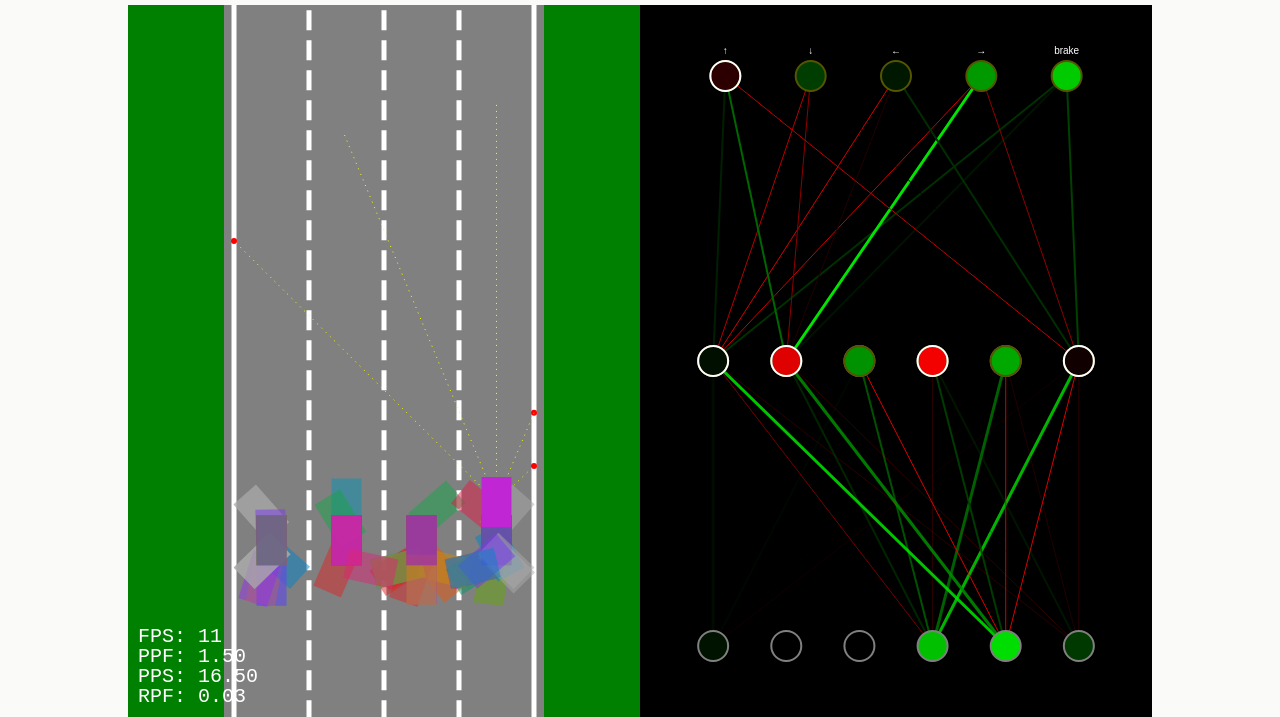
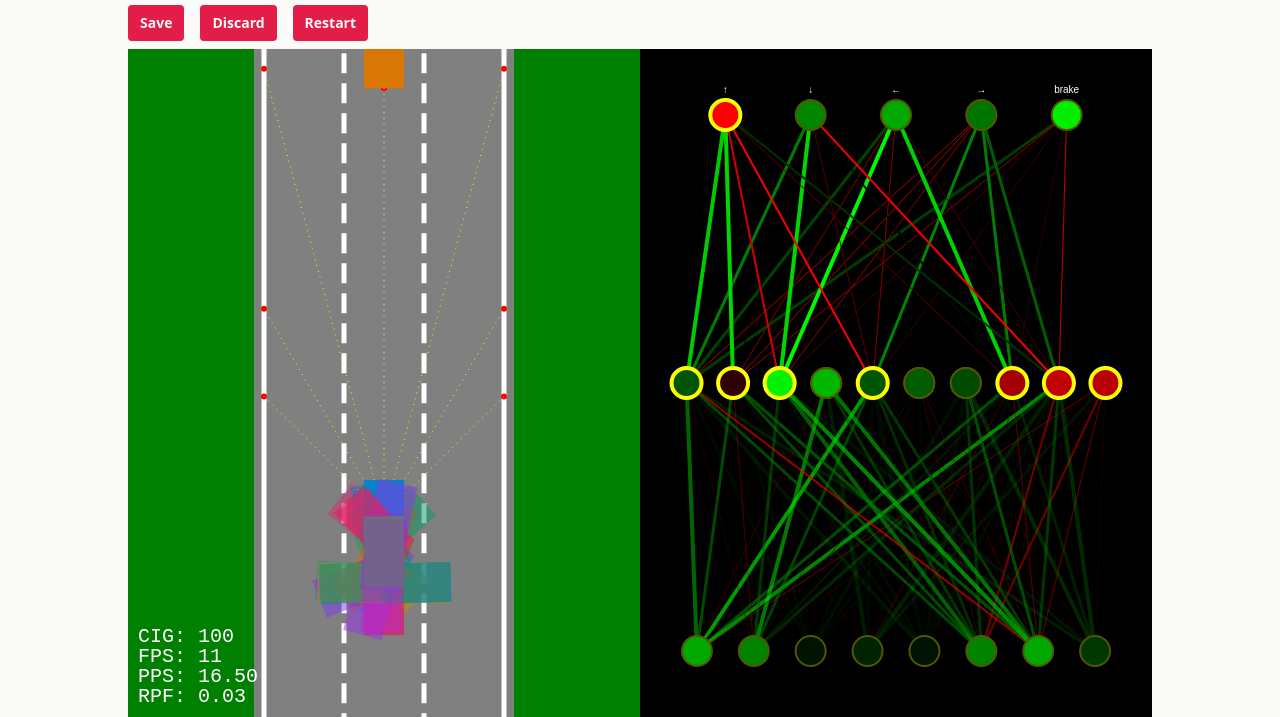
Before and after one commit to antoniocolagreco/car-driving, an Astro site: page /drive in a window 1280 px wide. Shown: the part 83-800 px from the top of the page. Built offline with nearby package versions, Linux system fonts and the light colour scheme; Astro itself is replaced by a stand-in of ours; animation ran at ten frames a second.

Commit message:
improvements

```diff
--- a/package.json
+++ b/package.json
@@ -13,12 +13,12 @@
         "@astrojs/check": "^0.3.4",
         "@astrojs/tailwind": "^5.1.0",
         "@fontsource-variable/nunito": "^5.0.17",
-        "astro": "^4.1.1",
+        "astro": "^4.1.3",
         "tailwindcss": "^3.4.1",
         "typescript": "^5.3.3"
     },
     "devDependencies": {
-        "@types/node": "^20.10.7",
+        "@types/node": "^20.11.4",
         "node": "^21.2.0"
     }
 }
--- a/src/components/SelfDrivingCar.astro
+++ b/src/components/SelfDrivingCar.astro
@@ -1,11 +1,13 @@
 ---
 import type { HTMLAttributes } from 'astro/types'
+import Button from '../components/Button.astro'
 
 type Props = HTMLAttributes<'div'>
 const { class: className, ...otherProps } = Astro.props
 ---
 
 <script>
+    // import { init } from "../libs/selfDrivingCar"
     import { init } from '../libs/selfDrivingCar'
     document.addEventListener('astro:page-load', () => {
         const drive = document.querySelector('#drive') as HTMLElement
@@ -13,4 +15,11 @@ const { class: className, ...otherProps } = Astro.props
     })
 </script>
 
-<div id='drive' class:list={[className]} {...otherProps}></div>
+<div class='h-full flex flex-col grow'>
+    <div class='flex gap-4 mb-2 w-full'>
+        <Button id='save-network'>Save</Button>
+        <Button id='discard-network'>Discard</Button>
+        <Button id='restart-network'>Restart</Button>
+    </div>
+    <div id='drive' class:list={[className]} {...otherProps}></div>
+</div>
--- a/src/libs/selfDrivingCar.ts
+++ b/src/libs/selfDrivingCar.ts
@@ -6,7 +6,10 @@ import Road from '../models/Road'
 import Sensor from '../models/Sensor'
 import Size from '../models/Size'
 import Stats from '../models/Stats'
+import type Vehicle from '../models/Vehicle'
 import Visualizer from '../models/Visualizer'
+
+const BEST_NETWORK_KEY = 'BestNetwork'
 
 export function init(container: HTMLElement) {
     const carCanvas = document.createElement('canvas')
@@ -44,25 +47,58 @@ export function init(container: HTMLElement) {
     })
     const road = new Road({
         position: new Point(carCanvas.width / 2, carCanvas.height / 2),
-        size: new Size(300, map.size.height),
+        size: new Size(240, map.size.height),
+        lanesCount: 3,
     })
 
-    const cars = generateCars(100, road)
+    let cars: Array<Vehicle> = []
+    let traffic: Array<Vehicle> = []
+    let aliveCars: Array<Vehicle> = []
+    let activeCar: Vehicle
+    let checkpoint: number
+    let interval: NodeJS.Timeout | undefined
 
-    let activeCar = cars[0]
+    const restart = () => {
+        const bestNetwork = loadNetwork()
+        cars = generateCars(100, road)
+        activeCar = cars[0]
+        checkpoint = activeCar.position.y
+        clearInterval(interval)
+        interval = undefined
+        activeCar.fillStyle = 'white'
 
-    const traffic = [
-        new Car({ position: road.getLanePosition(0, -250) }),
-        new Car({ position: road.getLanePosition(1, -500) }),
-        new Car({ position: road.getLanePosition(2, -750) }),
-        new Car({ position: road.getLanePosition(3, -1000) }),
-    ]
+        if (bestNetwork) {
+            activeCar.network = bestNetwork
+            if (activeCar.network) {
+                for (let index = 1; index < cars.length; index++) {
+                    cars[index].network = NeuralNetwork.getMutatedNetwork(activeCar.network, 0.2)
+                }
+            }
+        }
 
-    console.log(traffic)
+        traffic = generateTraffic(20, road)
 
-    for (let vehicle of traffic) {
-        vehicle.controls.forward = true
+        // for (let vehicle of traffic) {
+        //     vehicle.controls.forward = true
+        // }
+
+        if (networkContext && activeCar.network) {
+            Visualizer.drawNetworkIn(networkContext, activeCar.network)
+        }
     }
+
+    restart()
+
+    document.querySelector('#save-network')?.addEventListener('click', () => {
+        if (!activeCar.network) return
+        saveNetwork(activeCar.network)
+    })
+    document.querySelector('#discard-network')?.addEventListener('click', () => {
+        deleteNetwork()
+    })
+    document.querySelector('#restart-network')?.addEventListener('click', () => {
+        restart()
+    })
 
     let targetFPS = 60
     let framesInterval = 1000 / targetFPS
@@ -85,10 +121,36 @@ export function init(container: HTMLElement) {
 
         resizeCanvas()
 
-        activeCar.sensor!.visibleRays = false
         activeCar.controls.release()
+        activeCar.setGhost(true)
         activeCar = getBestCar(cars)
+
+        if (!interval) {
+            interval = setInterval(() => {
+                const distance = checkpoint - activeCar.position.y
+                if (distance < 100) {
+                    if (activeCar.network) {
+                        saveNetwork(activeCar.network)
+                    }
+                    restart()
+                }
+                checkpoint = activeCar.position.y
+            }, 5000)
+        }
+
         activeCar.controls.drive()
+        activeCar.setGhost(false)
+
+        aliveCars = getAliveCars(cars)
+        killLosers(aliveCars, activeCar, 3000)
+        if (aliveCars.length <= 1) {
+            if (activeCar.network) {
+                if (activeCar.network) {
+                    saveNetwork(activeCar.network)
+                }
+                restart()
+            }
+        }
 
         for (let car of cars) {
             car.checkCollisions(...road.borders, ...traffic.map((v) => v.shape))
@@ -104,10 +166,11 @@ export function init(container: HTMLElement) {
 
         for (let car of cars) {
             car.drawIn(carContext)
-            for (let vehicle of traffic) {
-                vehicle.checkCollisions(car.shape)
-                vehicle.drawIn(carContext)
-            }
+        }
+
+        for (let vehicle of traffic) {
+            vehicle.checkCollisions(...cars.map((v) => v.shape))
+            vehicle.drawIn(carContext)
         }
 
         carContext.translate(-translateX, -translateY)
@@ -123,8 +186,8 @@ export function init(container: HTMLElement) {
         carContext.font = '20px monospace'
         carContext.textAlign = 'left'
         carContext.textBaseline = 'bottom'
-        carContext.fillText(`FPS: ${currentFps}`, 10, carCanvas.height - 70)
-        carContext.fillText(`PPF: ${Math.abs(activeCar.speed).toFixed(2)}`, 10, carCanvas.height - 50)
+        carContext.fillText(`CIG: ${aliveCars.length}`, 10, carCanvas.height - 70)
+        carContext.fillText(`FPS: ${currentFps}`, 10, carCanvas.height - 50)
         carContext.fillText(`PPS: ${(activeCar.speed * currentFps).toFixed(2)}`, 10, carCanvas.height - 30)
         carContext.fillText(`RPF: ${activeCar.steeringPower.toFixed(2)}`, 10, carCanvas.height - 10)
 
@@ -139,28 +202,82 @@ export function init(container: HTMLElement) {
 const generateCars = (n: number, road: Road) => {
     const cars = []
 
-    const stats = new Stats({ maxSpeed: 10, acceleration: 0.03, maxReverse: 1, breakPower: 0.05 })
+    const stats = new Stats({ maxSpeed: 10, acceleration: 0.03, maxReverse: 1, breakPower: 0.1 })
 
     for (let index = 0; index < n; index++) {
-        const position = road.getLanePosition(Math.floor(Math.random() * 4))
-        const sensor = new Sensor({ rayCount: 5, rayLength: 400, raySpread: Math.PI / 2 })
-        const network = new NeuralNetwork(sensor.rayCount + 1, 6, 5)
-        const car = new Car({ position, stats, sensor, network })
+        // const lane = Math.floor(Math.random() * 4)
+        const lane = 1
+        const position = road.getLanePosition(lane)
+        const sensor = new Sensor({ rayCount: 7, rayLength: 500, raySpread: Math.PI / 2 })
+        const network = new NeuralNetwork(sensor.rayCount + 1, 10, 5)
+        const car = new Car({ position, stats, sensor, network, ghost: true })
         cars.push(car)
     }
     return cars
 }
 
+const getAliveCars = (cars: Array<Car>) => cars.filter((c) => !c.damaged)
+
 const getBestCar = (cars: Array<Car>) => {
     const car = cars.find((car) => car.position.y === Math.min(...cars.map((c) => c.position.y)))!
-    car.sensor!.visibleRays = true
+    car.setGhost(false)
     return car
 }
 
+const killLosers = (cars: Array<Car>, bestCar: Car, offset = 1000) => {
+    for (let car of cars) {
+        if (car.position.y - offset > bestCar.position.y) car.crash()
+    }
+}
+
 const saveNetwork = (network: NeuralNetwork) => {
-    localStorage.setItem('best-network', JSON.stringify(network))
+    localStorage.setItem(BEST_NETWORK_KEY, JSON.stringify(network))
+}
+
+const loadNetwork = (): NeuralNetwork | undefined => {
+    const network = localStorage.getItem(BEST_NETWORK_KEY)
+    if (!network) return undefined
+    return JSON.parse(network)
 }
 
 const deleteNetwork = () => {
-    localStorage.removeItem('best-network')
+    localStorage.removeItem(BEST_NETWORK_KEY)
 }
+
+const generateTraffic = (rowsOfCar: number, road: Road) => {
+    let traffic: Array<Vehicle> = []
+    const offset = -500
+
+    traffic.push(
+        new Car({ position: road.getLanePosition(1, offset) }),
+        new Car({ position: road.getLanePosition(0, offset * 2) }),
+        new Car({ position: road.getLanePosition(2, offset * 2) }),
+        new Car({ position: road.getLanePosition(0, offset * 3) }),
+        new Car({ position: road.getLanePosition(1, offset * 3) }),
+        new Car({ position: road.getLanePosition(1, offset * 4) }),
+        new Car({ position: road.getLanePosition(2, offset * 4) })
+    )
+
+    for (let i = 0; i < rowsOfCar; i++) {
+        const numberOfCarsPerRow = Math.random() * road.lanesCount - 1
+        const lanes = generateUsedLanesPerRow(numberOfCarsPerRow, road)
+        for (let j = 0; j < lanes.length; j++) {
+            const car = new Car({ position: road.getLanePosition(lanes[j], i * offset + offset * 5) })
+            traffic.push(car)
+        }
+    }
+    return traffic
+}
+
+const generateUsedLanesPerRow = (n: number, road: Road) => {
+    const lanes: Array<number> = []
+    let lanesToAdd = 0
+    while (lanesToAdd < n) {
+        const lane = Math.floor(Math.random() * road.lanesCount)
+        if (!lanes.includes(lane)) {
+            lanes.push(lane)
+            lanesToAdd += 1
+        }
+    }
+    return lanes
+}
--- a/src/libs/utils.ts
+++ b/src/libs/utils.ts
@@ -55,6 +55,31 @@ export const normalizeToHex = (value: number, min: number, max: number): string
     return normalizedValue.toString(16).padStart(2, '00')
 }
 
+export const weightedAverage = (...values: Array<{ value: number; weight: number }>): number => {
+    let sum = 0
+    for (let value of values) {
+        sum += value.value * value.weight
+    }
+    return sum
+}
+
+export const deepCopy = <T>(obj: T): T => {
+    if (obj === null || typeof obj !== 'object') return obj
+
+    if (Array.isArray(obj)) {
+        return obj.map((item) => deepCopy(item)) as any
+    }
+
+    const newObj: Record<string, any> = {}
+    for (const key in obj) {
+        if (obj.hasOwnProperty(key)) {
+            newObj[key] = deepCopy(obj[key])
+        }
+    }
+
+    return newObj as T
+}
+
 export const getRandomColor = (): string => {
     const colorsArray = Object.values(colors)
     const color = colorsArray[Math.floor(Math.random() * colorsArray.length)]
--- a/src/models/Car.ts
+++ b/src/models/Car.ts
@@ -11,7 +11,7 @@ export class Car extends Vehicle {
         const { stats, size, ...otherProps } = props
         super({
             ...otherProps,
-            size: size ?? new Size(30, 50),
+            size: size ?? new Size(40, 70),
             stats: stats ?? new Stats({ maxSpeed: 5, acceleration: 0.02, maxReverse: 1, breakPower: 0.05 }),
         })
     }
--- a/src/models/Drawable.ts
+++ b/src/models/Drawable.ts
@@ -8,6 +8,7 @@ export type DrawableProps = {
     direction?: number
     fillStyle?: string | CanvasGradient | CanvasPattern
     strokeStyle?: string | CanvasGradient | CanvasPattern
+    ghost?: boolean
 }
 
 export default class Drawable {
@@ -17,13 +18,16 @@ export default class Drawable {
     shape: Shape
     fillStyle: string | CanvasGradient | CanvasPattern
     strokeStyle: string | CanvasGradient | CanvasPattern
+    private ghost: boolean
 
     constructor(props: DrawableProps) {
-        this.position = props.position ?? new Point()
-        this.size = props.size ?? new Size(0, 0)
-        this.direction = props.direction ?? 0
-        this.fillStyle = props.fillStyle ?? '#000'
-        this.strokeStyle = props.strokeStyle ?? '#000'
+        const { direction, fillStyle, ghost, position, size, strokeStyle } = props
+        this.position = position ?? new Point()
+        this.size = size ?? new Size(0, 0)
+        this.direction = direction ?? 0
+        this.fillStyle = fillStyle ?? '#000'
+        this.strokeStyle = strokeStyle ?? '#000'
+        this.ghost = ghost ?? false
         this.shape = this.#createShape()
     }
 
@@ -57,9 +61,11 @@ export default class Drawable {
     }
 
     beforeDrawing(context: CanvasRenderingContext2D) {}
-    afterDrawing(context: CanvasRenderingContext2D) {}
 
     drawInstructions(context: CanvasRenderingContext2D) {
+        if (this.ghost) {
+            context.globalAlpha = 0.5
+        }
         context.beginPath()
         context.fillStyle = this.fillStyle
         context.strokeStyle = this.strokeStyle
@@ -71,12 +77,20 @@ export default class Drawable {
             }
             context.fill()
         }
+        context.globalAlpha = 1
     }
 
     drawIn(context: CanvasRenderingContext2D) {
         this.beforeDrawing(context)
         this.shape = this.#createShape()
         this.drawInstructions(context)
-        this.afterDrawing(context)
+    }
+
+    setGhost(value: boolean) {
+        this.ghost = value
+    }
+
+    isGhost() {
+        return this.ghost
     }
 }
--- a/src/models/NeuralNetwork.ts
+++ b/src/models/NeuralNetwork.ts
@@ -1,3 +1,4 @@
+import { deepCopy, weightedAverage } from '../libs/utils'
 import Layer from './Layer'
 
 export default class NeuralNetwork {
@@ -20,4 +21,25 @@ export default class NeuralNetwork {
         }
         return outputs
     }
+
+    static getMutatedNetwork(network: NeuralNetwork, amount: number) {
+        const mutatedNetwork = deepCopy(network)
+        mutatedNetwork.layers.forEach((layer) => {
+            for (let i = 0; i < layer.biases.length; i++) {
+                layer.biases[i] = weightedAverage(
+                    { value: layer.biases[i], weight: 0.9 },
+                    { value: Math.random() * 2 - 1, weight: 0.1 }
+                )
+            }
+            for (let i = 0; i < layer.weights.length; i++) {
+                for (let j = 0; j < layer.weights[i].length; j++) {
+                    layer.weights[i][j] = weightedAverage(
+                        { value: layer.weights[i][j], weight: 0.9 },
+                        { value: Math.random() * 2 - 1, weight: 0.1 }
+                    )
+                }
+            }
+        })
+        return mutatedNetwork
+    }
 }
--- a/src/models/Vehicle.ts
+++ b/src/models/Vehicle.ts
@@ -1,4 +1,3 @@
-import AudioPlayer from '../libs/audioPlayer'
 import { checkPolygonsIntersection, getRandomColor, normalize } from '../libs/utils'
 import Controls from './Controls'
 import Drawable, { type DrawableProps } from './Drawable'
@@ -102,7 +101,7 @@ export default class Vehicle extends Drawable {
         this.speed = 0
         this.steeringPower = 0
         this.fillStyle = 'darkgray'
-        AudioPlayer.play().scratch()
+        // AudioPlayer.play().scratch()
     }
 
     #autoPilot() {
@@ -122,7 +121,7 @@ export default class Vehicle extends Drawable {
     }
 
     beforeDrawing(context: CanvasRenderingContext2D): void {
-        if (!this.controls.isActive()) {
+        if (this.isGhost()) {
             context.globalAlpha = 0.5
         }
         if (!this.damaged) {
@@ -135,4 +134,11 @@ export default class Vehicle extends Drawable {
     afterDrawing(context: CanvasRenderingContext2D): void {
         context.globalAlpha = 1
     }
+
+    setGhost(value: boolean): void {
+        super.setGhost(value)
+        if (this.sensor) {
+            this.sensor.visibleRays = !value
+        }
+    }
 }
--- a/src/models/Visualizer.ts
+++ b/src/models/Visualizer.ts
@@ -34,7 +34,7 @@ export default class Visualizer {
         for (let i = 0; i < inputs.length; i++) {
             for (let j = 0; j < outputs.length; j++) {
                 ctx.beginPath()
-                ctx.lineWidth = Math.floor(normalize(weights[i][j], -1, 1, 1, 5))
+                ctx.lineWidth = Math.floor(normalize(weights[i][j], -1, 1, 1, 6))
 
                 const r = weights[i][j] < 0 ? normalizeToHex(weights[i][j], -1, 0) : '00'
                 const g = weights[i][j] > 0 ? normalizeToHex(weights[i][j], 0, 1) : '00'
@@ -61,13 +61,15 @@ export default class Visualizer {
             const r = inputs[index] < 0 ? normalizeToHex(inputs[index], -1, 0) : '00'
             const g = inputs[index] > 0 ? normalizeToHex(inputs[index], 0, 1) : '00'
             const b = '00'
+
             ctx.fillStyle = `#${r}${g}${b}`
             ctx.lineWidth = 1
             ctx.arc(x, yInput, NODE_SIZE, 0, Math.PI * 2)
             ctx.fill()
+
             ctx.beginPath()
             ctx.setLineDash([])
-            ctx.strokeStyle = 'gray'
+            ctx.strokeStyle = '#550'
             ctx.lineWidth = 2
             ctx.arc(x, yInput, NODE_SIZE, 0, Math.PI * 2)
             ctx.stroke()
@@ -94,8 +96,8 @@ export default class Visualizer {
 
             if (outputs[index] > biases[index]) {
                 ctx.beginPath()
-                ctx.strokeStyle = 'white'
-                ctx.lineWidth = 2
+                ctx.strokeStyle = '#ff0'
+                ctx.lineWidth = 4
                 ctx.arc(x, yOutput, NODE_SIZE, 0, Math.PI * 2)
                 ctx.stroke()
             }
--- a/src/pages/index.astro
+++ b/src/pages/index.astro
@@ -5,7 +5,7 @@ import DefaultLayout from '../layouts/DefaultLayout.astro'
 ---
 
 <script>
-    import { normalizeToHex } from '../libs/utils'
+    import { weightedAverage } from '../libs/utils'
 
     document.addEventListener('astro:page-load', () => {
         const dialog = document.getElementById('hello-dialog') as HTMLDialogElement | undefined
@@ -23,7 +23,7 @@ import DefaultLayout from '../layouts/DefaultLayout.astro'
         closeDialogButton?.addEventListener('click', handleDialogClick)
     })
 
-    console.log(normalizeToHex(-0.9, -1, 1))
+    console.log(weightedAverage({ value: 10, weight: 0.333333 }, { value: 5, weight: 0.333333 }, { value: 3, weight: 0.333333 }))
 </script>
 
 <DefaultLayout title='Home'>
```
Also changed, not shown: pnpm-lock.yaml.
